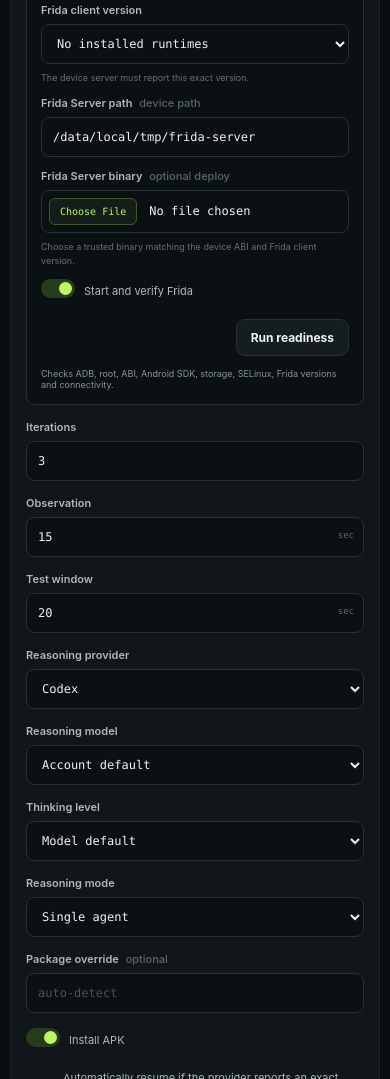
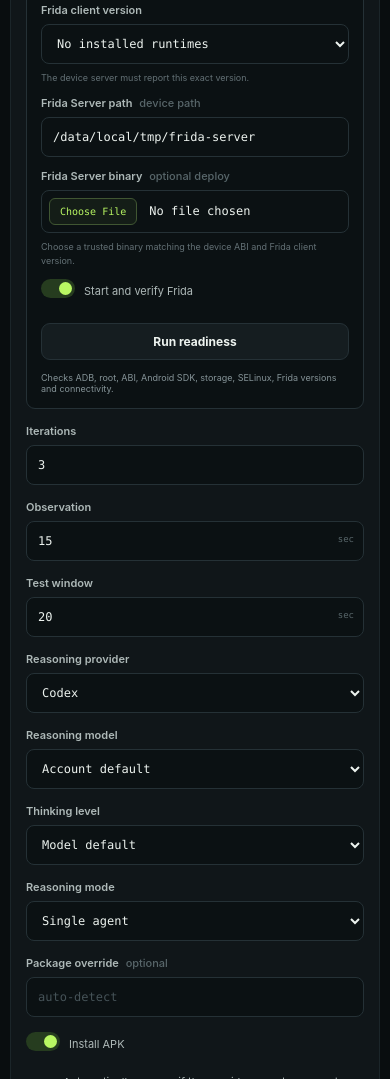
Before and after one commit to J041/mob-ai, a plain HTML site: page frontend/index.html in a window 390 px wide. Shown: the part 1593-2672 px from the top of the page. Drawn offline with Linux system fonts and the light colour scheme; no server answers.

Commit message:
fixed UI bug

```diff
--- a/frontend/index.html
+++ b/frontend/index.html
@@ -97,8 +97,10 @@
                 <label class="field"><span>Frida client version</span><select name="frida_version" class="frida-version"><option value="">No installed runtimes</option></select><small>The device server must report this exact version.</small></label>
                 <label class="field"><span>Frida Server path <em>device path</em></span><input name="frida_server" value="/data/local/tmp/frida-server"></label>
                 <label class="field upload-field"><span>Frida Server binary <em>optional deploy</em></span><input name="frida_binary" type="file"><small>Choose a trusted binary matching the device ABI and Frida client version.</small></label>
-                <label class="switch-field readiness-start"><input name="start_frida" type="checkbox" checked><span class="switch"></span><span>Start and verify Frida</span></label>
-                <button class="button" id="runReadiness" type="button">Run readiness</button>
+                <div class="readiness-actions">
+                  <label class="switch-field readiness-start"><input name="start_frida" type="checkbox" checked><span class="switch"></span><span>Start and verify Frida</span></label>
+                  <button class="button" id="runReadiness" type="button">Run readiness</button>
+                </div>
               </div>
               <input name="readiness_token" id="readinessToken" type="hidden">
               <div class="readiness-results" id="readinessResults"><p>Checks ADB, root, ABI, Android SDK, storage, SELinux, Frida versions and connectivity.</p></div>
@@ -138,8 +140,10 @@
                 <label class="field"><span>Frida client version</span><select name="frida_version" class="frida-version"><option value="">No installed runtimes</option></select><small>Selecting another version requires readiness.</small></label>
                 <label class="field"><span>Frida Server path <em>device path</em></span><input name="frida_server" id="resumeFridaServer" placeholder="/data/local/tmp/frida-server"></label>
                 <label class="field upload-field"><span>Frida Server binary <em>optional deploy</em></span><input name="frida_binary" type="file"><small>Choose a trusted binary matching the selected device ABI.</small></label>
-                <label class="switch-field readiness-start"><input name="start_frida" type="checkbox" checked><span class="switch"></span><span>Start and verify Frida</span></label>
-                <button class="button" id="runResumeReadiness" type="button">Run readiness</button>
+                <div class="readiness-actions">
+                  <label class="switch-field readiness-start"><input name="start_frida" type="checkbox" checked><span class="switch"></span><span>Start and verify Frida</span></label>
+                  <button class="button" id="runResumeReadiness" type="button">Run readiness</button>
+                </div>
               </div>
               <input name="readiness_token" id="resumeReadinessToken" type="hidden">
               <div class="readiness-results" id="resumeReadinessResults"><p>The recorded target may be reused. Run readiness after selecting a different device.</p></div>
--- a/frontend/styles/styles.css
+++ b/frontend/styles/styles.css
@@ -139,8 +139,9 @@ input::placeholder { color: #465358; }
 .readiness-state.ready { color: var(--green); background: rgba(185,247,99,.08); }
 .readiness-state.blocked { color: var(--red); background: rgba(255,124,124,.08); }
 .readiness-controls { display: grid; grid-template-columns: repeat(2, minmax(0, 1fr)); gap: 12px; align-items: start; }
-.readiness-start { align-self: end; white-space: nowrap; }
-.readiness-controls #runReadiness { align-self: end; justify-self: end; }
+.readiness-actions { min-width: 0; min-height: 64px; display: flex; align-items: center; justify-content: space-between; gap: 16px; padding-top: 17px; }
+.readiness-start { align-self: auto; padding-bottom: 0; white-space: nowrap; }
+.readiness-actions .button { flex: 0 0 auto; }
 .readiness-results { display: grid; grid-template-columns: repeat(2, minmax(0, 1fr)); gap: 7px; margin-top: 12px; }
 .readiness-results > p { grid-column: 1 / -1; margin: 0; color: var(--muted); font-size: 9px; }
 .readiness-check { min-width: 0; display: flex; gap: 8px; padding: 8px 9px; border: 1px solid var(--line-soft); border-radius: 7px; background: var(--surface); }
@@ -450,6 +451,8 @@ input::placeholder { color: #465358; }
   .segmented { width: 100%; }
   .segment { flex: 1; }
   .pairing-heading { flex-direction: column; }
+  .readiness-actions { min-height: 0; align-items: stretch; flex-direction: column; padding-top: 0; }
+  .readiness-actions .button { justify-content: center; }
   .wireless-device { grid-template-columns: auto minmax(0, 1fr) auto; }
   .wireless-device > b { grid-column: 2; }
   .wireless-device .wireless-action, .wireless-address-needed { grid-column: 3; grid-row: 1 / 3; }
```
